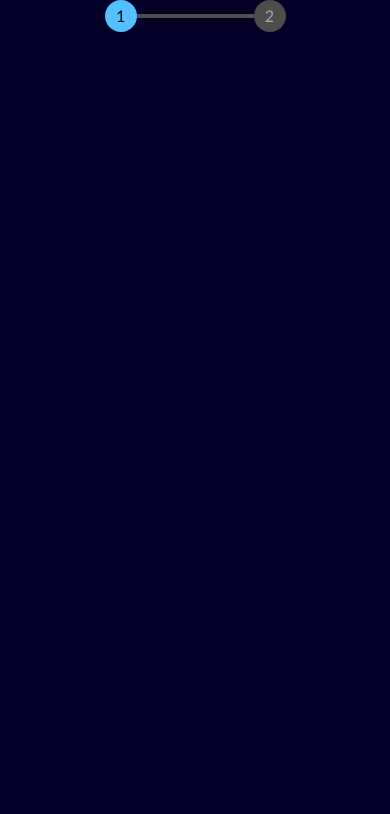
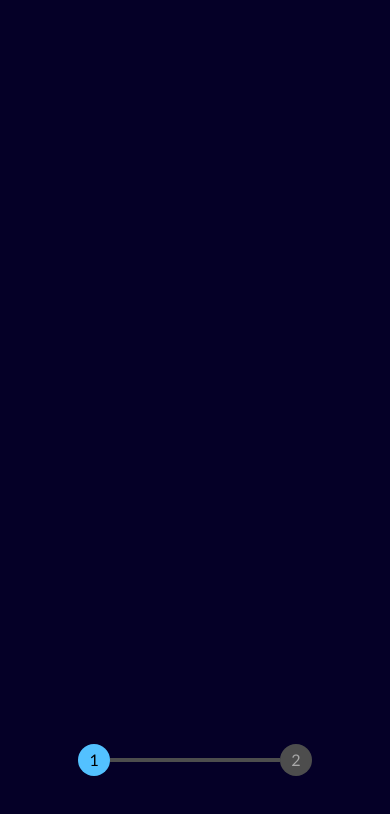
Before and after one commit to AtanasovCode/bucket, a React (Vite) app: page /add-new-bucket in a window 390 px wide. Shown: the top 814 px of the page. Built offline with nearby package versions, Linux system fonts and the light colour scheme.

Commit message:
made steps fully responsive and functional

```diff
--- a/src/components/Step.jsx
+++ b/src/components/Step.jsx
@@ -5,12 +5,12 @@ const Step = ({
 }) => {
     return (
         <div
-            className={`w-8 h-8 flex items-center justify-center rounded-full cursor-pointer
+            className={`w-8 h-8 min-w-8 flex items-center justify-center rounded-full cursor-pointer
             ${step === 1 || step === currentStep ? 'bg-accent' : 'bg-inactive'}
-            ${step !== currentStep && 'text-light'}
+            ${step !== 1 && step !== currentStep && 'text-light'}
             transition-colors duration-1000
         `}
-            onClick={() => handleClick()}
+            onClick={() => handleClick(step)}
         >
             {step}
         </div>
--- a/src/routes/Add.jsx
+++ b/src/routes/Add.jsx
@@ -9,15 +9,19 @@ const Add = ({
 
     const styleWidth = currentStep === 2 ? "w-full" : "w-0";
 
-    const changeStep = () => {
-        currentStep === 1 ? setCurrentStep(2) : setCurrentStep(1);
+    const changeStep = (step) => {
+        setCurrentStep(step);
     }
 
     return (
         <div className="">
-            <div className="flex items-center justify-center transition-colors duration-500">
+            <div className="
+                flex items-center justify-center transition-colors duration-500
+                absolute bottom-[8%] left-[50%] translate-x-[-50%]
+                w-[60%] sm:w-[30%] lg:w-[12%]
+            ">
                 <Step step={1} handleClick={changeStep} currentStep={currentStep} />
-                <div className={`bg-inactive w-[30vw] h-1 relative`}>
+                <div className={`bg-inactive w-full h-1 relative`}>
                     <div className={`absolute ${styleWidth} h-full top-0 left-0 transition-all duration-500 bg-accent`}></div>
                 </div>
                 <Step step={2} handleClick={changeStep} currentStep={currentStep} />
```
